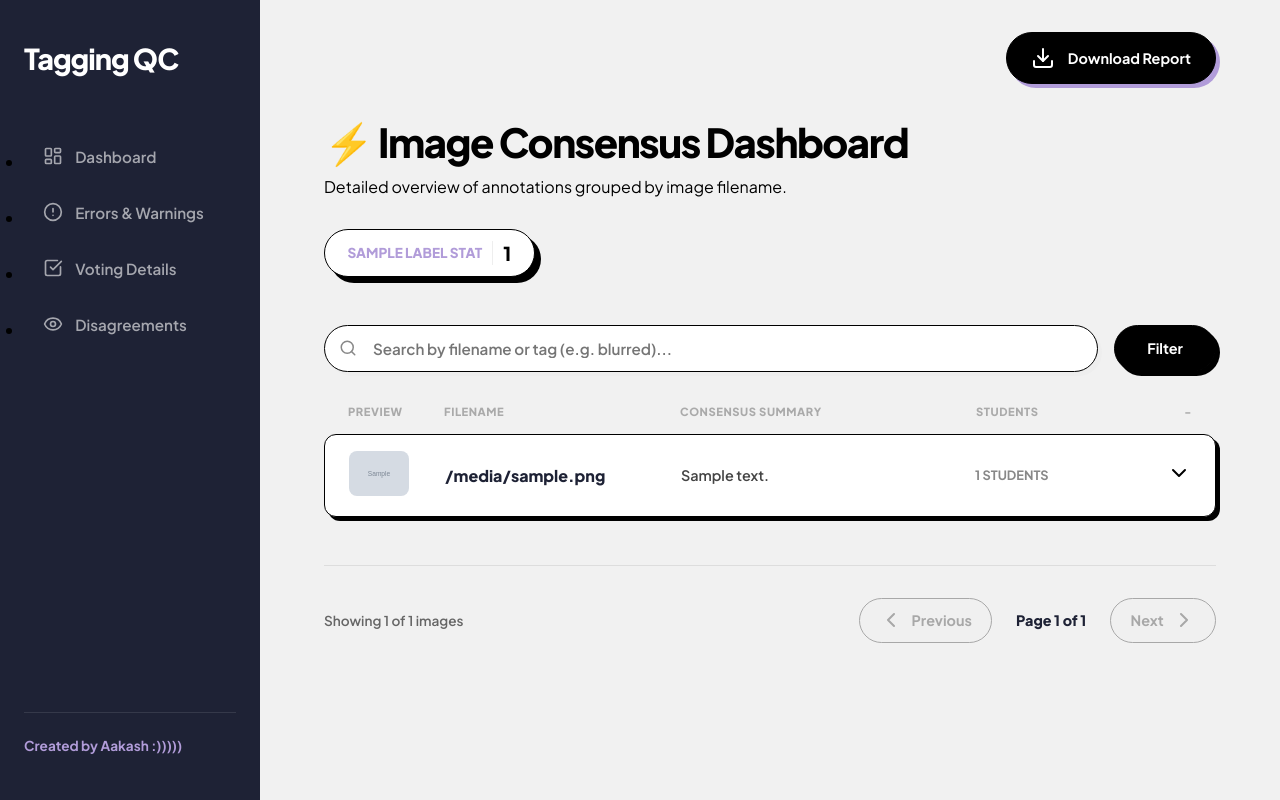
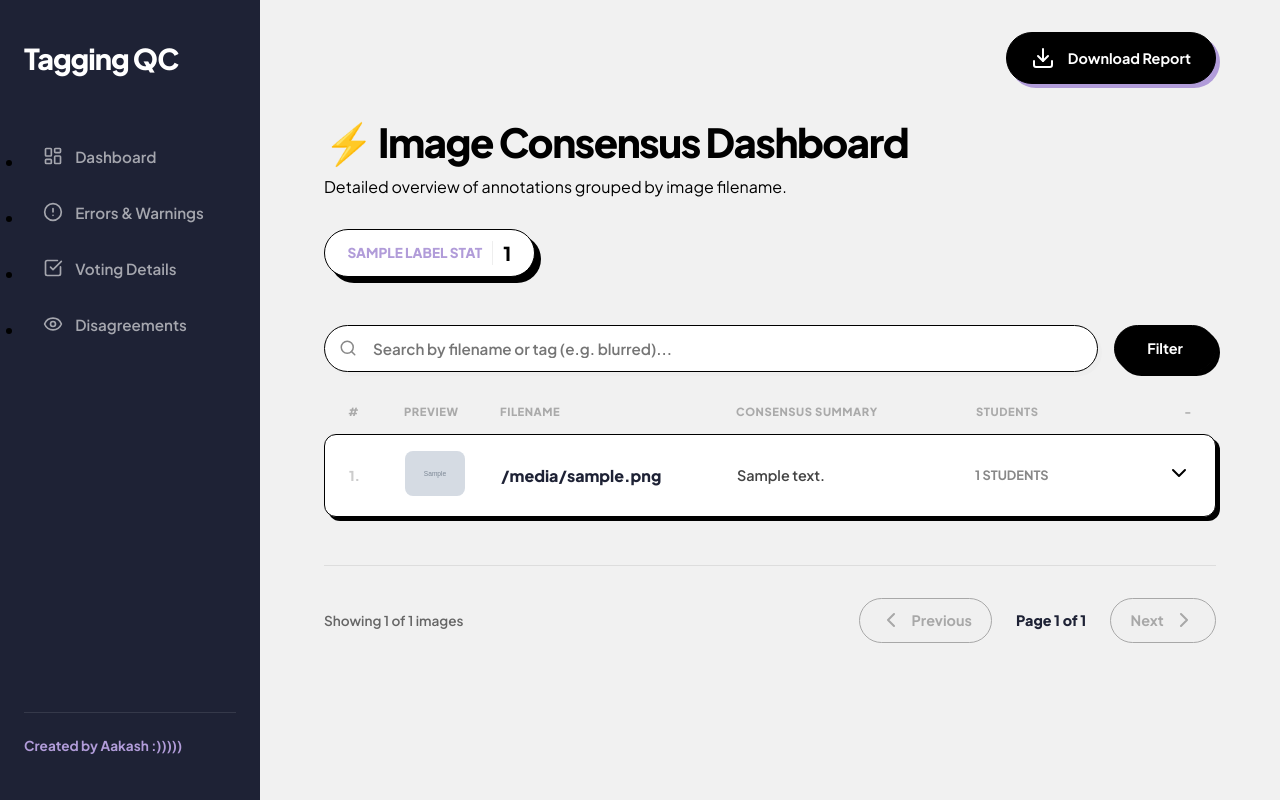
Before and after one commit to SKY-AK05/ML_Checking, a Flask app: template templates/voting_grouped.html in a window 1280 px wide. Run offline with Flask 3, Linux system fonts and the light colour scheme; the template is opened without the code that fills it: most values are stand-ins (such as "Sample title", 1, 10 or a date in 2020); grey boxes marked "Sample" are stand-in pictures.

Commit message:
Dashboard Polish: Added sequential index numbering to all image rows

```diff
--- a/static/style.css
+++ b/static/style.css
@@ -102,8 +102,8 @@ nav.sidebar {
     transition: all 0.2s;
     box-shadow: var(--shadow-sm);
     display: grid;
-    /* Balanced: Pic (80) | Name (220) | Summary (1fr) | Count (120) | Arrow (50) */
-    grid-template-columns: 80px 220px 1fr 150px 50px;
+    /* Balanced: # (40) | Pic (80) | Name (220) | Summary (1fr) | Count (150) | Arrow (50) */
+    grid-template-columns: 40px 80px 220px 1fr 150px 50px;
     align-items: center;
     padding: 1rem 1.5rem;
     gap: 1rem;
--- a/templates/voting_grouped.html
+++ b/templates/voting_grouped.html
@@ -33,7 +33,8 @@
 
 <div class="image-list-container">
     <!-- List Header Legend - MATCHING GRID WITH GAP -->
-    <div style="display: grid; grid-template-columns: 80px 220px 1fr 150px 50px; padding: 0 1.5rem; margin-bottom: 1rem; gap: 1rem; color: #aaa; font-size: 0.7rem; font-weight: 800; text-transform: uppercase; letter-spacing: 0.05em;">
+    <div style="display: grid; grid-template-columns: 40px 80px 220px 1fr 150px 50px; padding: 0 1.5rem; margin-bottom: 1rem; gap: 1rem; color: #aaa; font-size: 0.7rem; font-weight: 800; text-transform: uppercase; letter-spacing: 0.05em;">
+        <div>#</div>
         <div>Preview</div>
         <div>Filename</div>
         <div>Consensus Summary</div>
@@ -45,6 +46,7 @@
     <div class="image-group" style="margin-bottom: 1.5rem;">
         <!-- Header Row -->
         <div class="image-row-header" onclick="toggleDetails('details-{{ loop.index }}')">
+            <div style="font-weight: 800; color: #ccc; font-size: 0.85rem;">{{ (page - 1) * 50 + loop.index }}.</div>
             <div class="img-thumb">
                 {% if img.img_url %}
                     <img src="{{ img.img_url }}" loading="lazy" style="width: 60px; height: 45px; object-fit: cover; border-radius: 8px; cursor: pointer;" onclick="event.stopPropagation(); window.openImage({{ loop.index0 }})">
```
